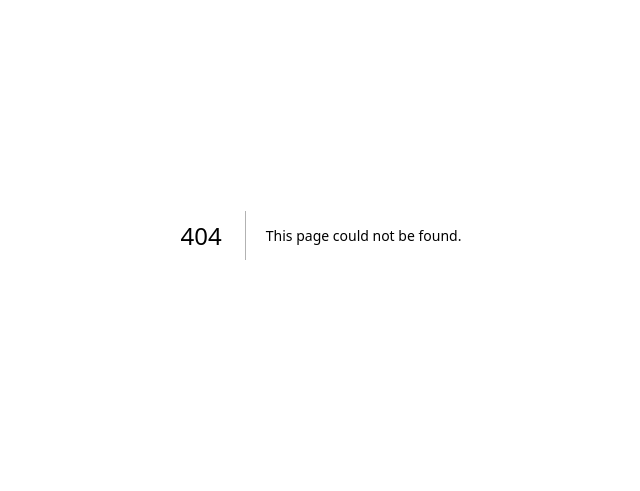
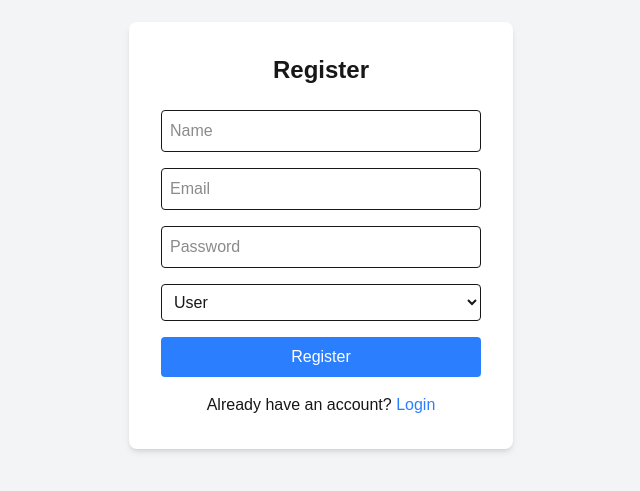
Before and after one commit to aghrabooti/KooGYMaa, a Next.js app: page /register in a window 1280 px wide. Before the commit this address had no page. Shown: the part 165-656 px from the top of the page, without its empty margins (319-959 px from the left). Built offline with nearby package versions, Linux system fonts and the light colour scheme.

Commit message:
add register page

```diff
--- /dev/null
+++ b/app/register/page.tsx
@@ -0,0 +1,90 @@
+"use client";
+
+import { useState } from "react";
+import { useRouter } from "next/navigation";
+
+export default function RegisterPage() {
+  const [name, setName] = useState("");
+  const [email, setEmail] = useState("");
+  const [password, setPassword] = useState("");
+  const [role, setRole] = useState("USER");
+  const [error, setError] = useState("");
+  const router = useRouter();
+
+  const handleSubmit = async (e: React.FormEvent) => {
+    e.preventDefault();
+    setError("");
+
+    try {
+      const res = await fetch("/api/auth/register", {
+        method: "POST",
+        headers: { "Content-Type": "application/json" },
+        body: JSON.stringify({ name, email, password, role }),
+      });
+
+      const data = await res.json();
+
+      if (!res.ok) {
+        setError(data.error);
+        return;
+      }
+
+      document.cookie = `token=${data.token}; path=/; max-age=604800`;
+      router.push("/dashboard");
+    } catch (err) {
+      setError("Something went wrong");
+    }
+  };
+
+  return (
+    <div className="min-h-screen flex items-center justify-center bg-gray-100">
+      <div className="bg-white p-8 rounded-lg shadow-md w-96">
+        <h1 className="text-2xl font-bold mb-6 text-center">Register</h1>
+        {error && <p className="text-red-500 mb-4">{error}</p>}
+        <form onSubmit={handleSubmit} className="space-y-4">
+          <input
+            type="text"
+            placeholder="Name"
+            value={name}
+            onChange={(e) => setName(e.target.value)}
+            className="w-full p-2 border rounded"
+            required
+          />
+          <input
+            type="email"
+            placeholder="Email"
+            value={email}
+            onChange={(e) => setEmail(e.target.value)}
+            className="w-full p-2 border rounded"
+            required
+          />
+          <input
+            type="password"
+            placeholder="Password"
+            value={password}
+            onChange={(e) => setPassword(e.target.value)}
+            className="w-full p-2 border rounded"
+            required
+          />
+          <select
+            value={role}
+            onChange={(e) => setRole(e.target.value)}
+            className="w-full p-2 border rounded"
+          >
+            <option value="USER">User</option>
+            <option value="TRAINER">Trainer</option>
+          </select>
+          <button
+            type="submit"
+            className="w-full bg-blue-500 text-white p-2 rounded hover:bg-blue-600"
+          >
+            Register
+          </button>
+        </form>
+        <p className="mt-4 text-center">
+          Already have an account? <a href="/login" className="text-blue-500">Login</a>
+        </p>
+      </div>
+    </div>
+  );
+}
```
